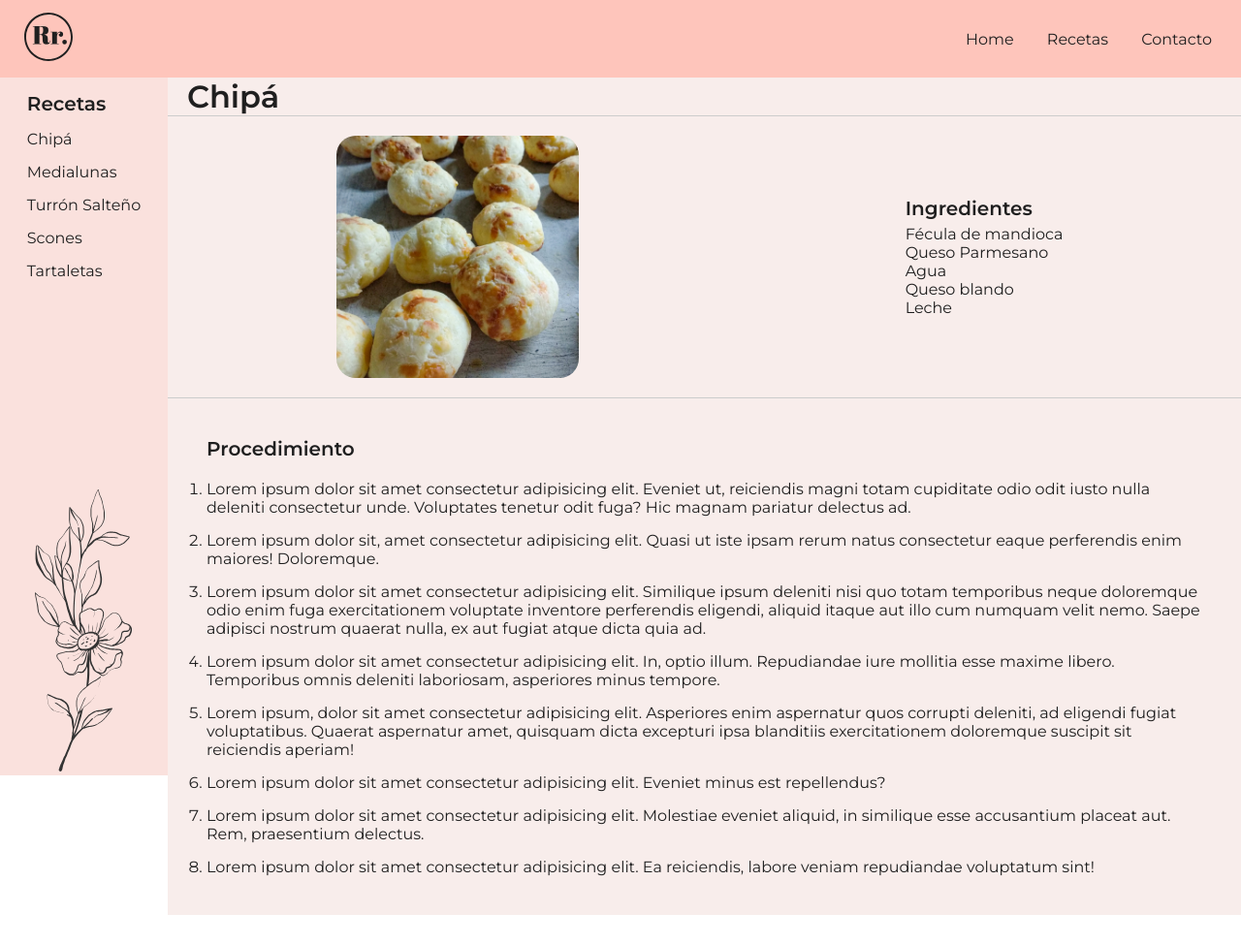
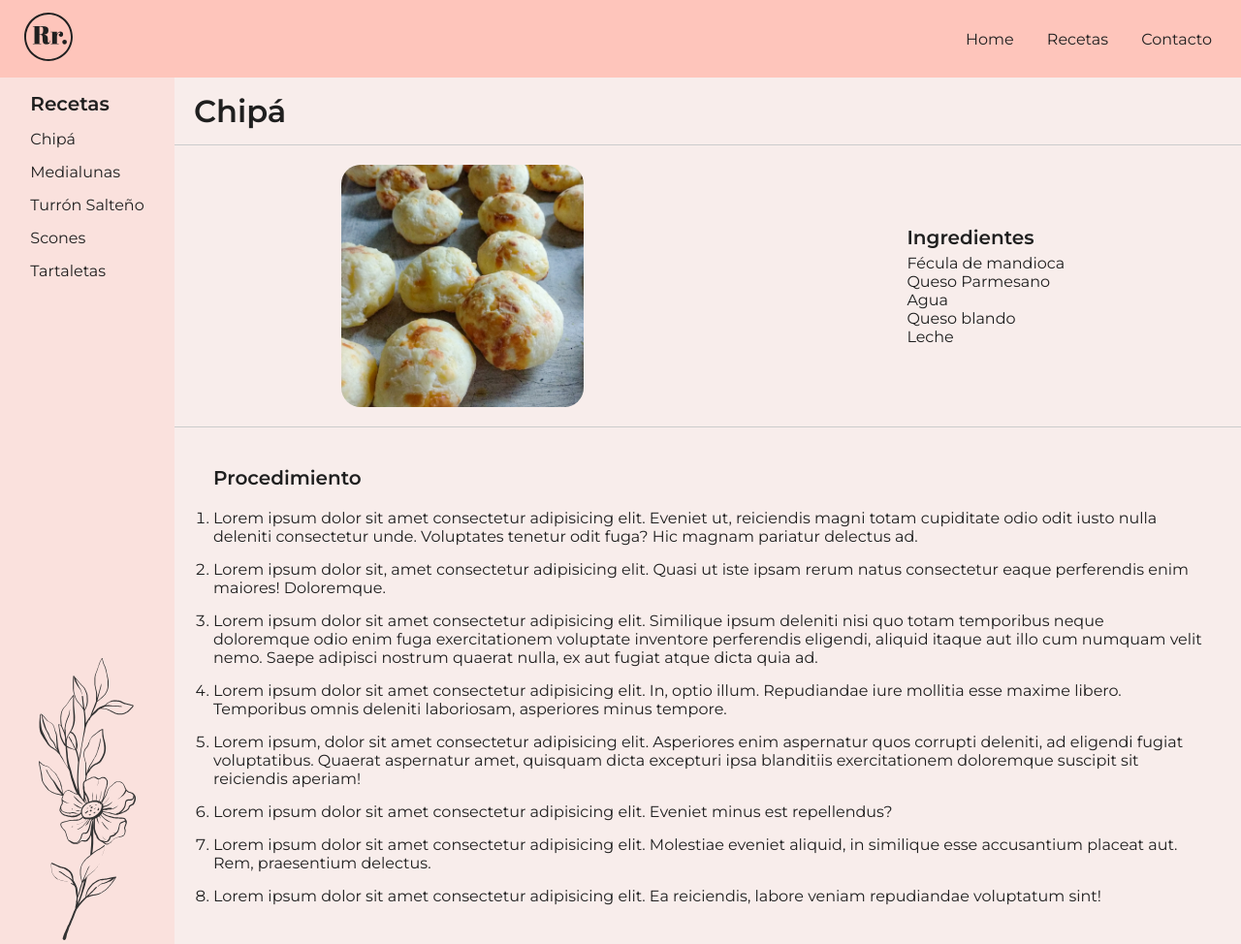
Before and after one commit to JulianLobos/RocioRecetas, a website: page pages/chipa.html in a window 1280 px wide. Shown: the whole page at 97% size. Before the commit the page ends 944 px from the top, so only its background shows below. Drawn offline with nearby package versions, Linux system fonts and the light colour scheme.

Commit message:
fixing responsive stuff

```diff
--- a/sass/components/contact.scss
+++ b/sass/components/contact.scss
@@ -1,3 +1,4 @@
+.bodyContact{
     .mainIndex{
         .contactPage{
             display: flex;
@@ -7,10 +8,9 @@
                 z-index: -1;
                 position: absolute;
                 width: 100%;
-            height: 100%;
+                height: 90vh;
                 top: 10vh;
                 object-fit: cover;
-            overflow: hidden;
                 transition: all 0.4s ease;
             }
             .contactText{
@@ -39,3 +39,5 @@
             }
         }
     }
+    overflow: hidden;
+}
--- a/sass/components/index.scss
+++ b/sass/components/index.scss
@@ -1,3 +1,4 @@
 .mainIndex{
     display: flex;
+    height: auto;
 }
--- a/sass/components/navBar.scss
+++ b/sass/components/navBar.scss
@@ -1,8 +1,10 @@
 .mainIndex{
     .navigationBar{
         background-color: $rosa3;
-        width: 200px;
-        height: 90vh;
+        width: 180px;
+        min-width: 180px;
+        min-height: 90vh;
+        height: auto;
         display: flex;
         flex-direction: column;
         align-items: center;
--- a/sass/components/recipe.scss
+++ b/sass/components/recipe.scss
@@ -4,7 +4,7 @@
         width: 100%;
         .recipeHeader{
             h1{
-                padding-left: 20px;
+                padding: 15px 20px;
                 border-bottom: 1px solid #ccc;
             }
             border-bottom: 1px solid #ccc;
@@ -61,6 +61,7 @@
         flex-wrap: wrap;
         justify-content: space-evenly;
         background-color: #f1faee;
+        min-height: 90vh;
         .recipeCard{
             display: flex;
             flex-direction: column;
--- a/sass/style.scss
+++ b/sass/style.scss
@@ -9,7 +9,6 @@
 body{
     font-family: 'Montserrat', sans-serif;
     color: $negro;
-    overflow: hidden;
 }
 
 @import "components/header.scss";
```
Also changed, not shown: pages/contact.html (+1 -1 lines), pages/recetas.html (+1 -1 lines), css/style.css. Lines whose indentation alone changed are shown as unchanged.
